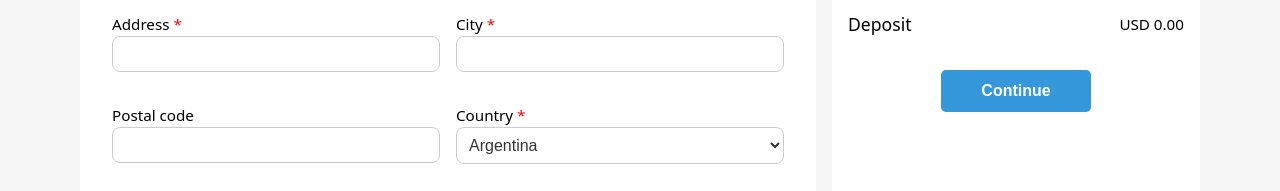
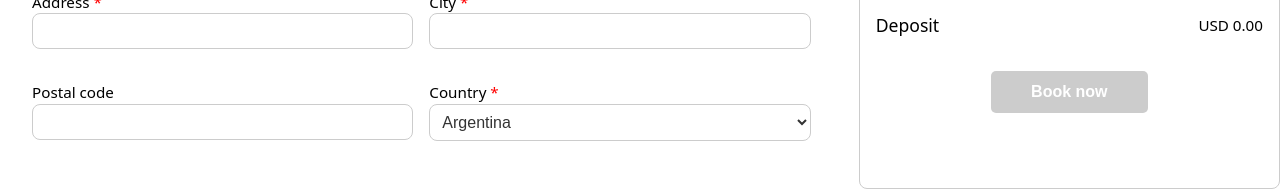
Before and after one commit to tomason182/book_engine, a React (Vite) app: page / in a window 1280 px wide. Shown: the part 448-639 px from the top of the page. Built offline with nearby package versions, Linux system fonts and the light colour scheme.

Commit message:
add: handle select values and button display

```diff
--- a/src/components/Booking/Booking.jsx
+++ b/src/components/Booking/Booking.jsx
@@ -92,7 +92,7 @@ export default function Booking() {
               selectedRooms={selectedRooms}
             />
           ) : (
-            <GuestForm />
+            <GuestForm setIndex={setIndex} />
           )}
         </div>
       )}
@@ -168,7 +168,13 @@ export default function Booking() {
           </div>
         </div>
         <div className={styles.buttonContainer}>
-          <button className={styles.button}>Continue</button>
+          <button
+            className={styles.button}
+            onClick={() => setIndex(1)}
+            disabled={selectedRooms.length === 0}
+          >
+            {index === 0 ? "Continue" : "Book now"}
+          </button>
         </div>
       </div>
     </div>
@@ -303,8 +309,14 @@ function RoomSelection({
                   id="roomSelection"
                   name={room.id}
                   onChange={handleRoomSelection}
+                  value={
+                    selectedRooms.find(selected => selected.id === room.id)
+                      ? selectedRooms.find(selected => selected.id === room.id)
+                          .quantity
+                      : 0
+                  }
                 >
-                  <option value={0}>Select</option>
+                  <option value={0}>0</option>
                   {Array.from({ length: availability }, (_, index) => (
                     <option key={index} value={index + 1}>
                       {index + 1}
--- a/src/components/Booking/Booking.module.css
+++ b/src/components/Booking/Booking.module.css
@@ -1,14 +1,14 @@
 .roomSelection {
-  padding: 1rem 5rem;
+  padding: 1rem 0;
   display: grid;
   grid-template-columns: 2fr 1fr;
   gap: 1rem;
-  background-color: #f7f7f7;
 }
 
 .leftContainer,
 .roomCard {
-  background-color: #fff;
+  background-color: var(--background-color-light);
+  border: 1px solid #ccc;
 }
 
 .leftContainer {
@@ -200,3 +200,8 @@
 .buttonContainer .button:hover {
   background-color: #2980b9;
 }
+
+.buttonContainer .button:disabled {
+  background-color: #ccc;
+  cursor: not-allowed;
+}
```
